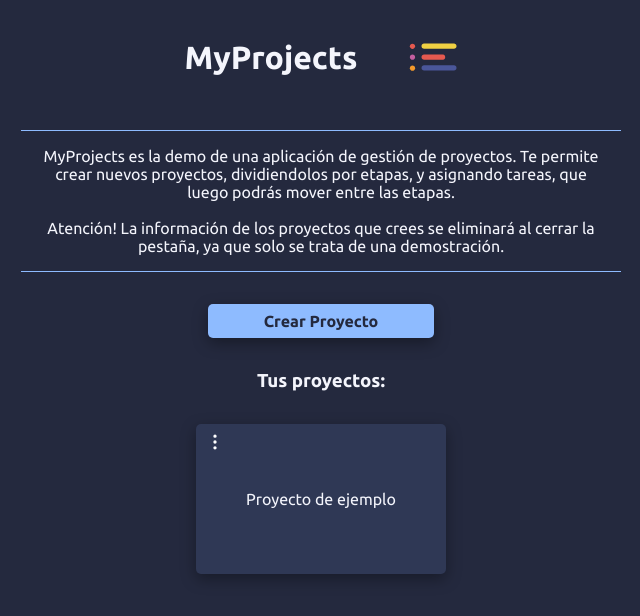
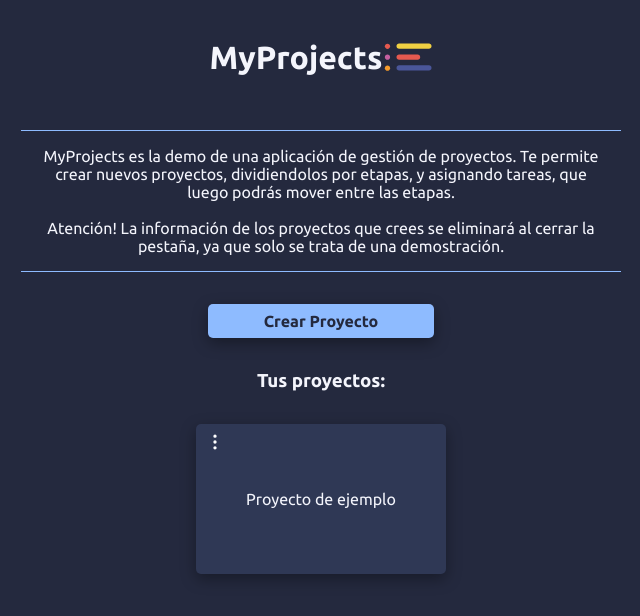
Before and after one commit to oscarmumm/gestor-de-proyectos, a React (Vite) app: page / in a window 1280 px wide. Shown: the top 616 px of the page, without its empty margins (319-959 px from the left). Built offline with nearby package versions, Linux system fonts and the light colour scheme.

Commit message:
corregido overflow en main header

```diff
--- a/src/components/MainHeader/MainHeader.css
+++ b/src/components/MainHeader/MainHeader.css
@@ -10,7 +10,7 @@
     display: flex;
     align-items: center;
     justify-content: space-around;
-    min-width: 400px;
+    min-width: 300px;
     max-width: 500px;
 }
 
```
